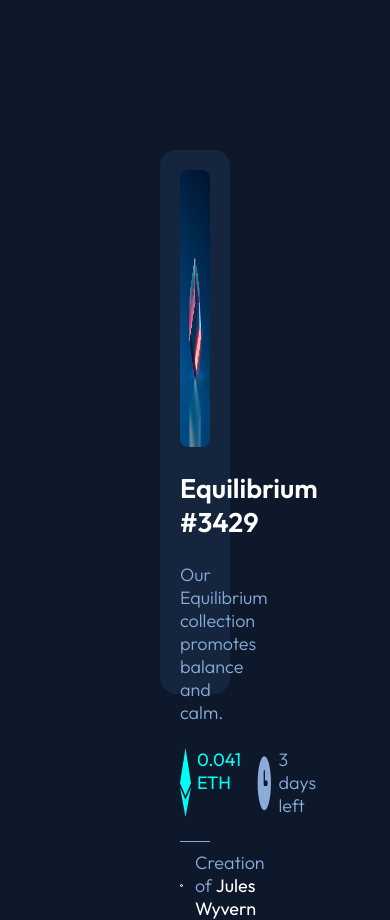
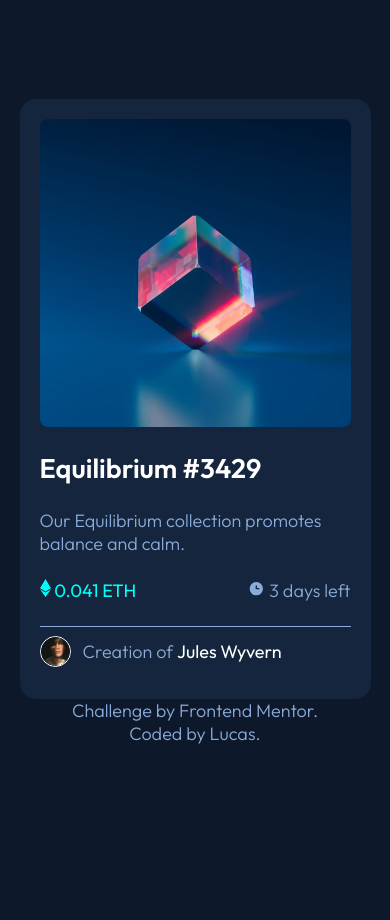
Before and after one commit to Lucas-FernandoJesus/nft_preview_card_component_main, a plain HTML site: page index.html in a window 390 px wide. After the commit the page ends 844 px from the top, so only its background shows below. Drawn offline with Linux system fonts and the light colour scheme.

Commit message:
Media query Implemented - project complete

```diff
--- a/assets/style/index.css
+++ b/assets/style/index.css
@@ -6,6 +6,11 @@
   margin: 0;
   padding: 0;
   box-sizing: border-box;
+}
+.attribution, a{
+  text-align: center;
+  color: var(--color-text);
+  text-decoration: none;
 }
 ul, li{
   list-style: none;
@@ -24,7 +29,6 @@ body{
   color: var(--color-text);
 }
 .content{
-  width: 18vw;
   background-color: var(--color-box);
   padding: 20px;
   border-radius: 16px;
@@ -86,13 +90,13 @@ body{
 }
 .quant_purple{
   display: flex;
+  justify-content: space-between;
+  flex-direction: row;
   margin: 24px 0;
-  gap: 6px;
 }
 .quant{
   color: var(--color-active);
   font-weight: 400;
-  margin-right: 28%;
 }
 .text{
   margin: 24px 0;
--- a/assets/style/media.css
+++ b/assets/style/media.css
@@ -0,0 +1,38 @@
+@media (min-width: 0px) and (max-width: 450px){
+  .content{
+    width: 90vw;
+    height: 600px;
+  }
+}
+@media (min-width: 450px) and (max-width: 540px){
+  .content{
+    width: 90vw;
+    height: 600px;
+  }
+}
+@media (min-width: 541px) and (max-width: 820px){
+  .content{
+    width: 60vw;
+    height: 60vh;
+  }
+}
+@media (min-width: 821px) and (max-width: 1200px){
+  .content{
+    width: 35vw;
+  }
+}
+@media (min-width: 1201px) and (max-width: 1440px){
+  .content{
+    width: 30vw;
+  }
+}
+@media (min-width: 1441px) and (max-width: 1920px){
+  .content{
+    width: 20vw;
+  }
+}
+@media (min-width: 1921px){
+  .content{
+    width: 16vw;
+  }
+}
--- a/index.html
+++ b/index.html
@@ -15,20 +15,23 @@
     </div>
     <h2 class="title">Equilibrium #3429</h2>
     <p class="text">Our Equilibrium collection promotes balance and calm.</p>
-    <ul class="quant_purple">
-      <img src="./assets/images/icon-ethereum.svg" alt="">
-      <li class="quant">0.041 ETH</li>
-      <img src="./assets/images/icon-clock.svg" class="clock" alt="clock">
-      3 days left
-    </ul>
+    <div class="quant_purple">
+      <div class="info_qtd quant">
+        <img src="./assets/images/icon-ethereum.svg" alt="icon"> 0.041 ETH
+      </div>
+      <div>
+        <img src="./assets/images/icon-clock.svg" class="clock" alt="clock">
+        3 days left
+      </div>
+    </div>
     <ul class="avatar line-above-pseudo">
       <img src="./assets/images/image-avatar.png" alt="avatar" class="avatar_img">
       <li class="name">Creation of <a href="#" class="name_avatar">Jules Wyvern</a></li>
     </ul>
-    <!-- <div class="attribution">
-      Challenge by <a href="https://www.frontendmentor.io?ref=challenge" target="_blank">Frontend Mentor</a>.
-      Coded by <a href="#">Your Name Here</a>.
-    </div> -->
   </main>
+  <div class="attribution">
+    Challenge by <a href="https://www.frontendmentor.io?ref=challenge" target="_blank">Frontend Mentor</a>.<br>
+    Coded by <a href="https://github.com/Lucas-FernandoJesus/nft_preview_card_component_main" target="_blank">Lucas</a>.
+  </div>
 </body>
 </html>
```
